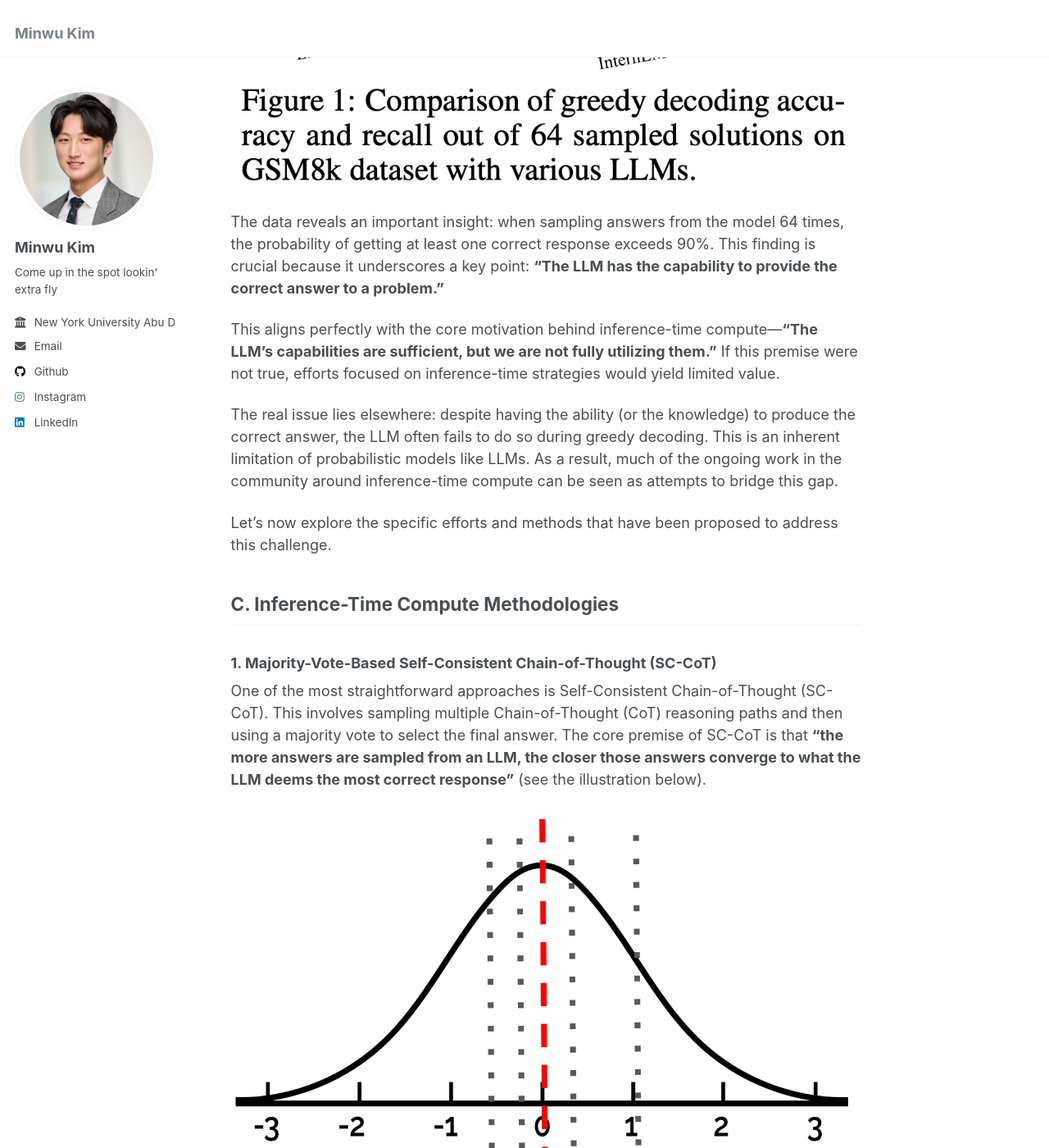
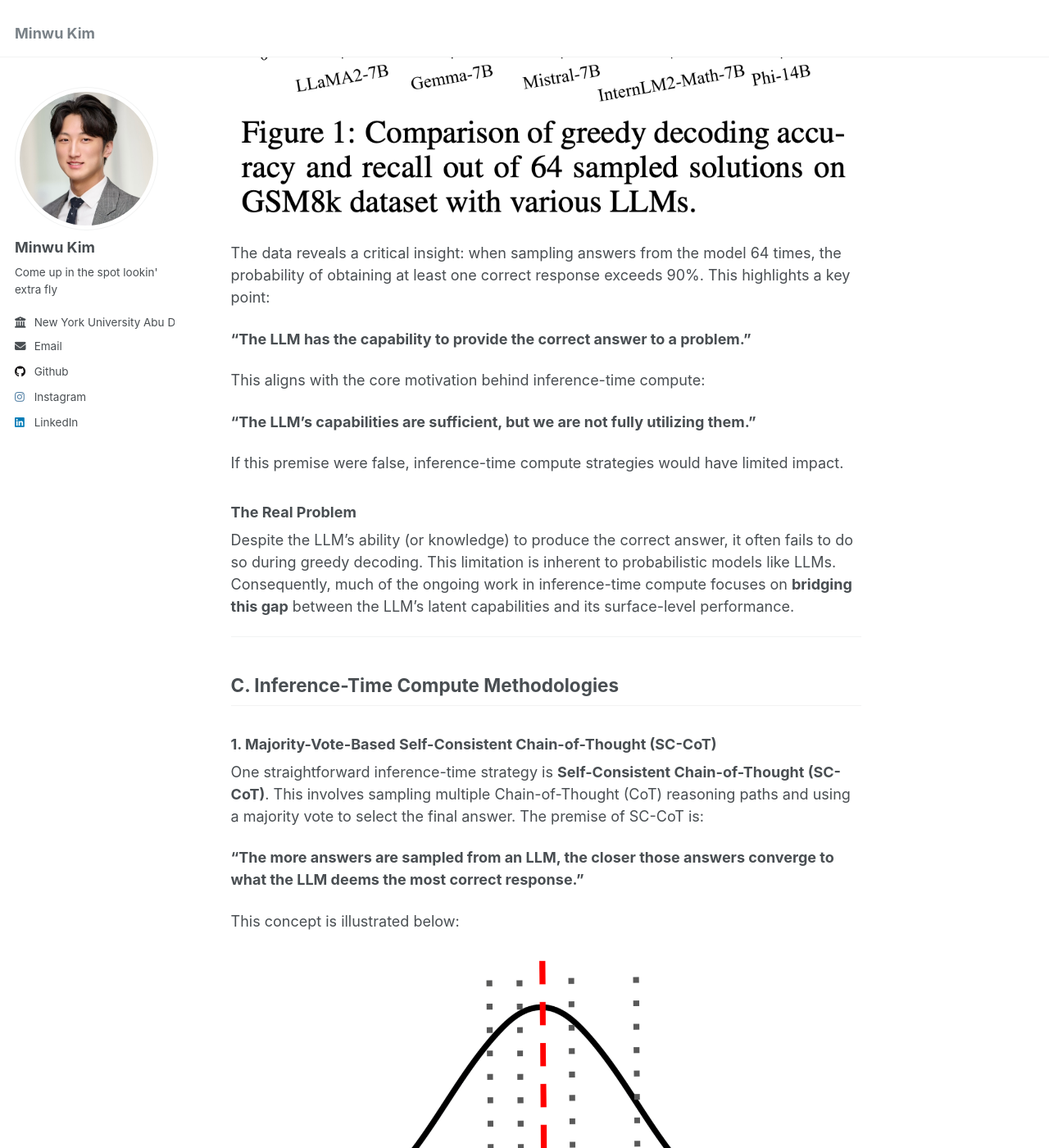
Before and after one commit to minwukim/minwukim.github.io, a Jekyll site: the page built from _posts/2024-12-11-inference-time.md, in a window 1280 px wide and 1400 px high, scrolled down 1832 px. Shown: the whole window at 82% size. Built offline with Jekyll 4.4.1, drawn with Linux system fonts in a browser that asks for light colours; some of the changed text lies outside the part shown.

Commit message:
commit them

```diff
--- a/_posts/2024-12-11-inference-time.md
+++ b/_posts/2024-12-11-inference-time.md
@@ -9,16 +9,17 @@ permalink: /posts/inference-time/
 
 ## A. Pre-training vs. Inference-Time Compute
 
-Before diving deeper into inference-time compute, it is essential to first understand the distinction between pre-training and inference-time compute:
+Before delving into inference-time compute, it is crucial to clarify the distinction between pre-training and inference-time compute:
 
-1. **Fine-Tuning** is based on the assumption that *"the LLM's capabilities are insufficient, so it cannot adequately answer certain problems."* Thus, the approach focuses on enhancing the model's inherent capabilities to solve problems more effectively.
-2. **Inference-time compute**, on the other hand, assumes that *"the LLM already possesses sufficient capabilities, but we are not utilizing them to their full potential."* This approach focuses on leveraging the model's existing capabilities more effectively to achieve better results.
+1. **Fine-Tuning** operates under the assumption that *"the LLM's capabilities are not yet sufficient to adequately address certain problems."* This approach aims to improve the model’s underlying capabilities, enhancing its ability to solve these problems.
 
-Let’s express this distinction more formally using the following function:
+2. **Inference-Time Compute**, in contrast, assumes that *"the LLM already possesses sufficient capabilities, but these are not being fully utilized."* This approach focuses on optimizing how the model's existing capabilities are harnessed during inference to achieve better performance.
+
+
+Let's formalize the distinction between fine-tuning and inference-time compute:
 
 $$
- y \sim P(x, G_{\theta})
-
+y \sim P(x, G_{\theta})
 $$
 
 Where:
@@ -29,40 +30,60 @@ Where:
 - y: the output generated by the LLM (e.g., the answer to the query).
 - P(.): a broader concept encompassing not just a single inference pass through the LLM but also advanced inference-time techniques like Self-Consistency Chain-of-Thought (SC-CoT), Tree-of-Thoughts (ToT), Monte Carlo Tree Search (MCTS), and others.
 
-The ultimate goal is to map x (input) to y output.
+The ultimate goal is to map x (input) to y (output).
 
-- **Fine-Tuning** aims to improve G by refining its parameters theta, thereby enhancing the LLM's intrinsic performance.
-- **Inference-time compute** focuses on improving f(.), the process of mapping x to y, by employing sophisticated reasoning and computation strategies during inference.
+- **Fine-Tuning** improves G by refining its parameters theta, thereby enhancing the LLM’s intrinsic performance across tasks.
+- **Inference-Time Compute** focuses on improving P(.), the process of mapping x to y, by employing advanced reasoning and computation strategies during inference.
 
-## B. Why does inference time compute work, and what’s the problem we should solve?
+---
 
-Then why does inference time compute work? Let’s see the figure below
+## B. Why Does Inference-Time Compute Work, and What Problem Should We Solve?
+
+To understand why inference-time compute works, consider the figure below:
 
 ![img1_recall](/images/img1_recall.png)
 
-The data reveals an important insight: when sampling answers from the model 64 times, the probability of getting at least one correct response exceeds 90%. This finding is crucial because it underscores a key point: **"The LLM has the capability to provide the correct answer to a problem."**
+The data reveals a critical insight: when sampling answers from the model 64 times, the probability of obtaining at least one correct response exceeds 90%. This highlights a key point:
 
-This aligns perfectly with the core motivation behind inference-time compute—**"The LLM's capabilities are sufficient, but we are not fully utilizing them."** If this premise were not true, efforts focused on inference-time strategies would yield limited value.
+**"The LLM has the capability to provide the correct answer to a problem."**
 
-The real issue lies elsewhere: despite having the ability (or the knowledge) to produce the correct answer, the LLM often fails to do so during greedy decoding. This is an inherent limitation of probabilistic models like LLMs. As a result, much of the ongoing work in the community around inference-time compute can be seen as attempts to bridge this gap.
+This aligns with the core motivation behind inference-time compute:
 
-Let’s now explore the specific efforts and methods that have been proposed to address this challenge.
+**"The LLM’s capabilities are sufficient, but we are not fully utilizing them."**
+
+If this premise were false, inference-time compute strategies would have limited impact.
+
+### The Real Problem
+
+Despite the LLM’s ability (or knowledge) to produce the correct answer, it often fails to do so during greedy decoding. This limitation is inherent to probabilistic models like LLMs. Consequently, much of the ongoing work in inference-time compute focuses on **bridging this gap** between the LLM's latent capabilities and its surface-level performance.
+
+---
 
 ## C. Inference-Time Compute Methodologies
 
 ### 1. Majority-Vote-Based Self-Consistent Chain-of-Thought (SC-CoT)
 
-One of the most straightforward approaches is Self-Consistent Chain-of-Thought (SC-CoT). This involves sampling multiple Chain-of-Thought (CoT) reasoning paths and then using a majority vote to select the final answer. The core premise of SC-CoT is that **“the more answers are sampled from an LLM, the closer those answers converge to what the LLM deems the most correct response”** (see the illustration below).
+One straightforward inference-time strategy is **Self-Consistent Chain-of-Thought (SC-CoT)**. This involves sampling multiple Chain-of-Thought (CoT) reasoning paths and using a majority vote to select the final answer. The premise of SC-CoT is:
+
+**"The more answers are sampled from an LLM, the closer those answers converge to what the LLM deems the most correct response."**
+
+This concept is illustrated below:
 
 ![img2_recall](/images/img2_SC-CoT.png)
 
-However, this approach alone is insufficient. The reason lies in a critical limitation: what the LLM considers "the most correct answer" is often not the actual correct answer. In many cases, the true answer resides not at the central mode of the LLM's distribution but at a less frequent, "minority" position within that distribution (illustrated below).
+However, SC-CoT alone is insufficient. The limitation lies in this critical observation:
+
+**"What the LLM considers the most correct answer is often not the actual correct answer."**
+
+In many cases, the true answer resides not at the central mode of the LLM’s output distribution but at a less frequent, “minority” position within that distribution. This challenge is illustrated below:
 
 ![img3_with-verifier](/images/img3_with-verifier.png)
 
-The question then becomes: how can we identify the correct answer, even when it is a minority within the LLM’s distribution? The solution lies in incorporating a **verifier**.
+### Addressing the Challenge: Introducing a Verifier
 
-By introducing a verifier, the model can evaluate each candidate answer’s correctness based on an external or secondary metric, rather than relying solely on the LLM's confidence. This helps identify the actual correct answer, even if it doesn’t align with the majority prediction.
+To overcome this limitation, a **verifier** is introduced. The verifier evaluates the correctness of each candidate answer using an external or secondary metric rather than relying solely on the LLM’s confidence.
+
+By leveraging this additional evaluation layer, the verifier can identify the actual correct answer, even when it lies outside the majority predictions of the LLM.
 
 ### 2. Verifier-based Self-consistent CoT
 
@@ -130,7 +151,7 @@ Inference-time compute is undoubtedly the next paradigm in the LLM field, and co
 Currently, I am considering the following research topics:
 
 1. **Enhancing PRM Model Performance**
-    - As I questioned in Safal's presentation last Friday, I am still unclear about why PRMs function effectively. Mapping a process to a specific value seems straightforward, yet its success is intriguing. Delving deeper into this could uncover valuable research opportunities.
+    - I am still unclear about why PRMs function effectively. Mapping a process to a specific value seems straightforward, yet its success is intriguing. Delving deeper into this could uncover valuable research opportunities.
     - Additionally, I reviewed the paper [Process Reward Model with Q-Value Rankings](https://arxiv.org/pdf/2410.11287) published three days ago. Exploring ways to improve PRM automation algorithms, as discussed in this paper, could be a promising research direction.
 2. **Fine-Tuning LLMs**
     - An idea mentioned during discussions on MCTS involves collecting data through a "self-correction" process by performing DFS on trees generated during MCTS and then using this data for fine-tuning. Recently, Meta published a paper titled [Distilling System 2 into System 1](https://arxiv.org/pdf/2407.06023), which attempted this approach and achieved notable performance improvements.
```
Also changed, not shown: _posts/2024-09-15-o1.md (+3 -3 lines).
